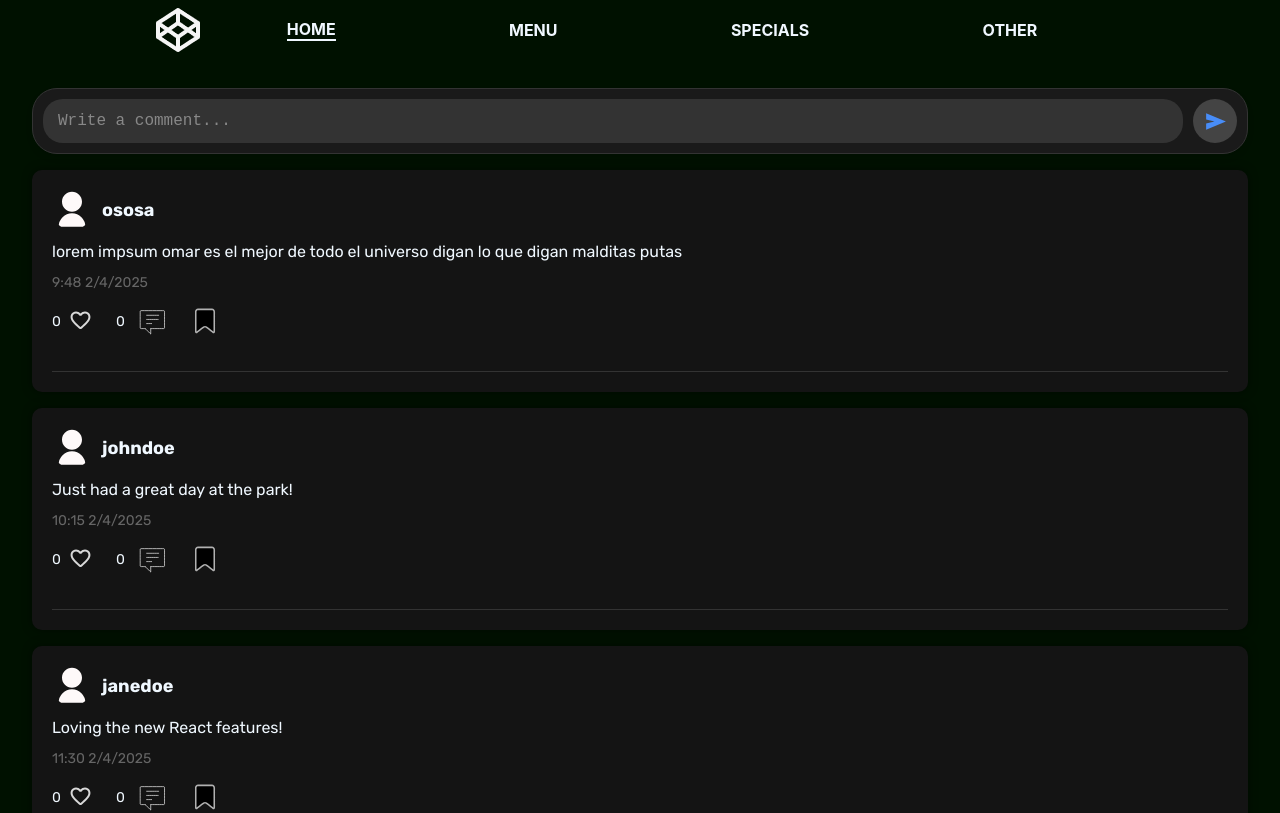
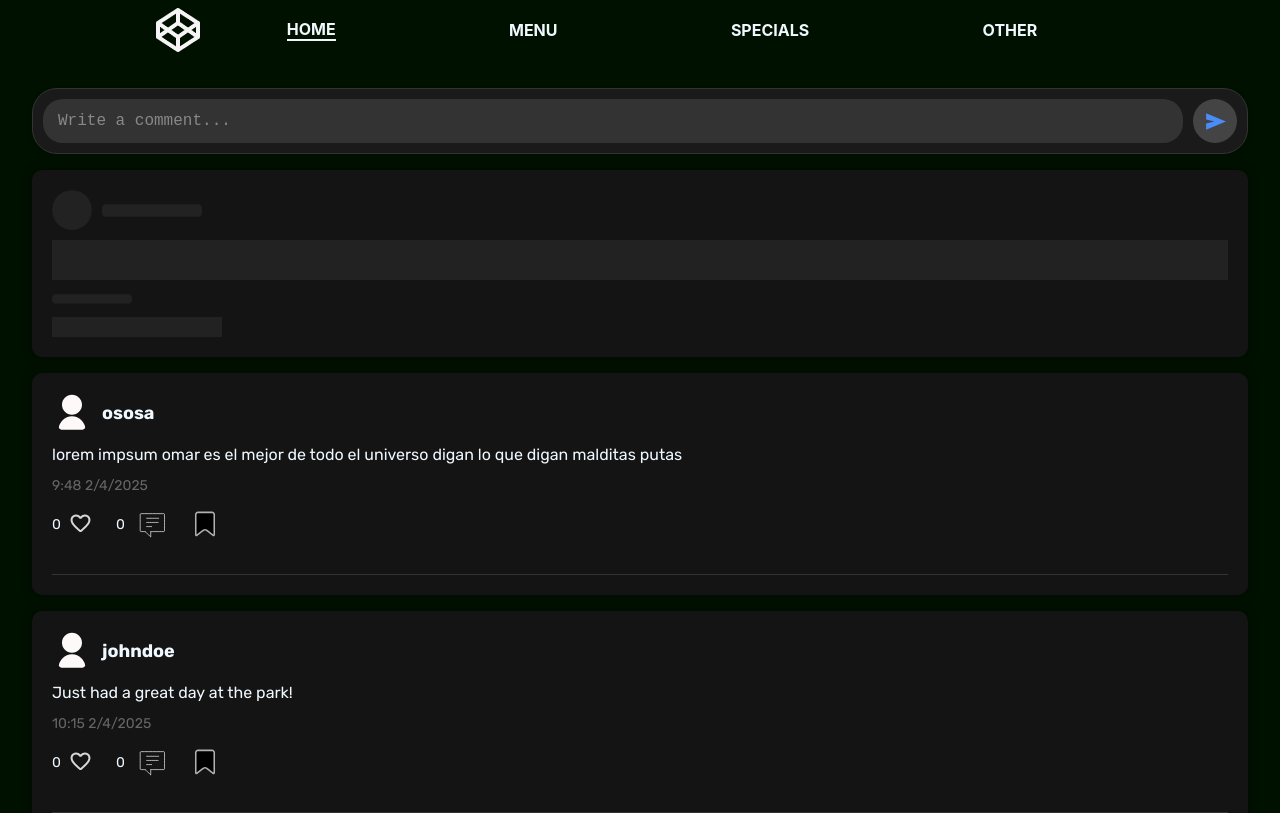
Before and after one commit to SirZosa/Social-app, a React (Vite) app: page / in a window 1280 px wide. Shown: the top 813 px of the page. Built offline with nearby package versions, Linux system fonts and the light colour scheme.

Commit message:
added skeleton for post component

```diff
--- a/package.json
+++ b/package.json
@@ -10,6 +10,9 @@
     "preview": "vite preview"
   },
   "dependencies": {
+    "@emotion/react": "^11.14.0",
+    "@emotion/styled": "^11.14.0",
+    "@mui/material": "^6.4.3",
     "lottie-web": "^5.12.2",
     "react": "^18.3.1",
     "react-dom": "^18.3.1",
--- /dev/null
+++ b/src/components/skeleton/skeleton-component.css
@@ -0,0 +1,15 @@
+.post-skeleton{
+    display: flex;
+    flex-direction: column;
+    padding: 20px;
+    background-color: #141414;
+    border-radius: 10px;
+    box-shadow: 0px 0px 10px rgba(0, 0, 0, 0.5);
+}
+
+.post-header-skeleton{
+    display: flex;
+    align-items: center;
+    margin-bottom: 10px;
+    gap: 10px;
+}
--- /dev/null
+++ b/src/components/skeleton/skeleton-component.tsx
@@ -0,0 +1,21 @@
+import { Skeleton } from '@mui/material';
+import './skeleton-component.css';
+type SkeletonComponentProps = {
+    variant: string;
+}
+
+export default function SkeletonComponent({variant}: SkeletonComponentProps){
+    if(variant === 'post'){
+        return(
+            <div className="post-skeleton">
+                <div className="post-header-skeleton">
+                    <Skeleton sx={{bgcolor:'#222'}} animation='wave' variant="circular" width={40} height={40} />
+                    <Skeleton sx={{bgcolor:'#222', fontSize:'18px'}} animation='wave' variant="text" width={100} />
+                </div>
+                <Skeleton sx={{bgcolor:'#222'}} animation='wave' variant="rectangular" width='100%' height={40}/>
+                <Skeleton sx={{bgcolor:'#222', fontSize:'14px', margin:'10px 0'}} animation='wave' variant="text" width={80} />
+                <Skeleton sx={{bgcolor:'#222'}} animation='wave' variant="rectangular" width={170} height={20}/>
+            </div>
+        )
+    }
+}
--- a/src/page/home/home.tsx
+++ b/src/page/home/home.tsx
@@ -1,11 +1,16 @@
+import {useState, useEffect} from 'react';
+import SkeletonComponent from '../../components/skeleton/skeleton-component';
 import Post from "../../components/post/post";
 import user from '../../assets/user.svg';
 import WriteComment from "../../components/write-comment/write-comment";
 import './home.css';
 export default function Home(){
+    const [posts, setPosts] = useState([]);
+    const [loading, setLoading] = useState(true);
     return(
         <section className="feed">
             <WriteComment onSubmit={(comment) => console.log(comment)} />
+            <SkeletonComponent variant="post"/>
             <Post imgSrc={user} username="ososa" content="lorem impsum omar es el mejor de todo el universo digan lo que digan malditas putas" date="9:48 2/4/2025" />
             <Post imgSrc={user} username="johndoe" content="Just had a great day at the park!" date="10:15 2/4/2025" />
             <Post imgSrc={user} username="janedoe" content="Loving the new React features!" date="11:30 2/4/2025" />
```
Also changed, not shown: 1 other file (tests, documents, lock files or other folders).
